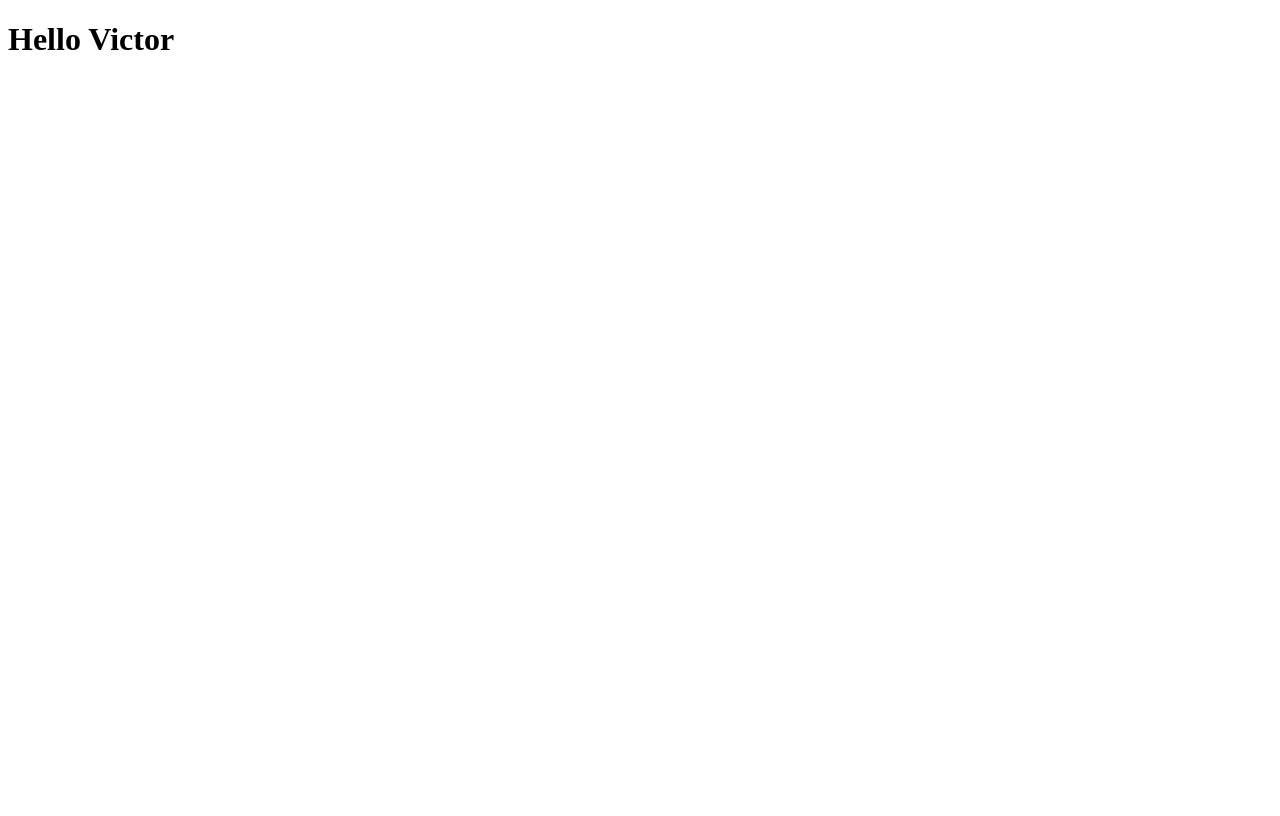
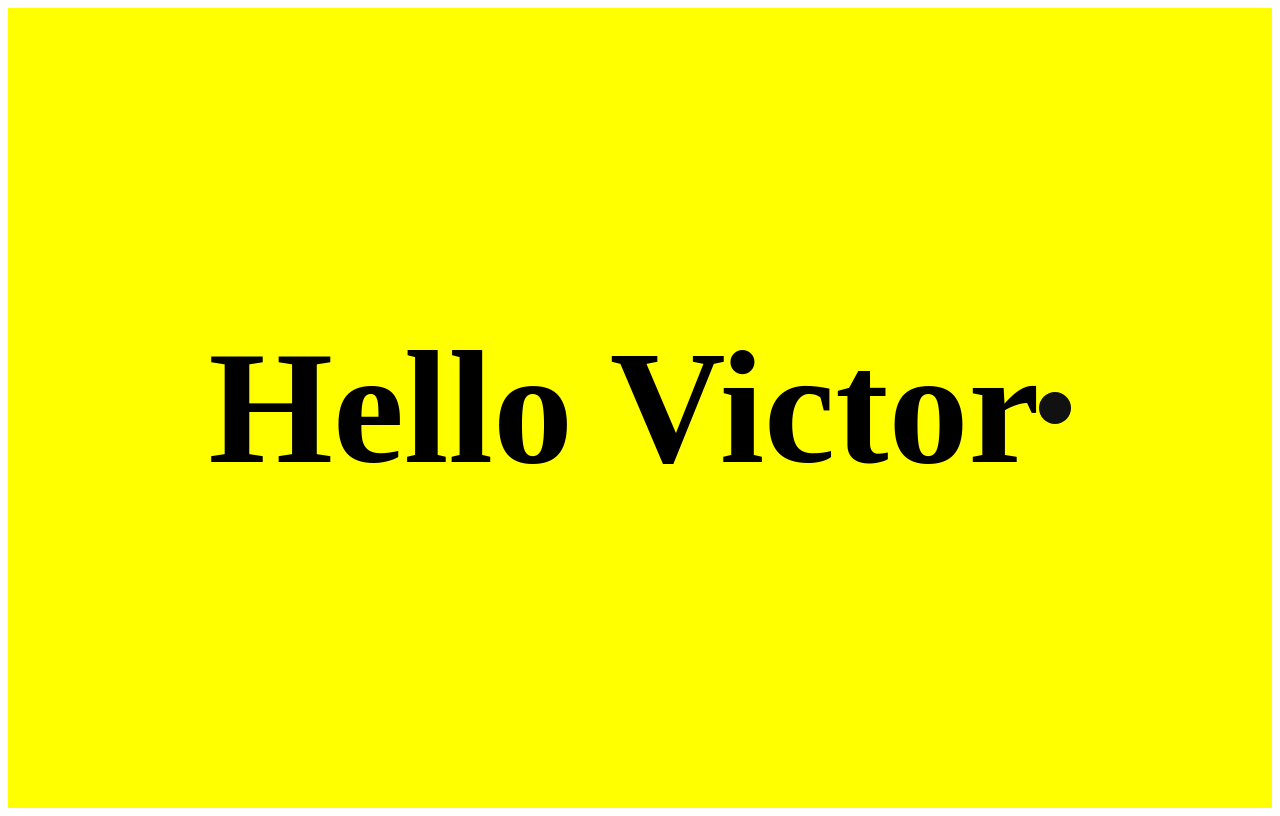
Before and after one commit to blockvished/cursor, a React (Vite) app: page / in a window 1280 px wide. Built offline with nearby package versions, Linux system fonts and the light colour scheme.

Commit message:
cursor is visible but not movable

```diff
--- a/src/App.css
+++ b/src/App.css
@@ -0,0 +1,18 @@
+.App {
+  display: flex;
+  align-items: center;
+  justify-content: center;
+  height: 100vh;
+  background-color: yellow;
+}
+
+.title {
+  font-size: 10rem;
+}
+
+.cursor {
+  background-color: #111;
+  height: 32px;
+  width: 32px;
+  border-radius: 50%;
+}
--- a/src/App.jsx
+++ b/src/App.jsx
@@ -1,8 +1,11 @@
+import './App.css'
+
 function App() {
 
   return (
     <div className='App'>
       <h1 className='title'>Hello Victor</h1>
+      <div className='cursor'/>
     </div>
   )
 }
```
